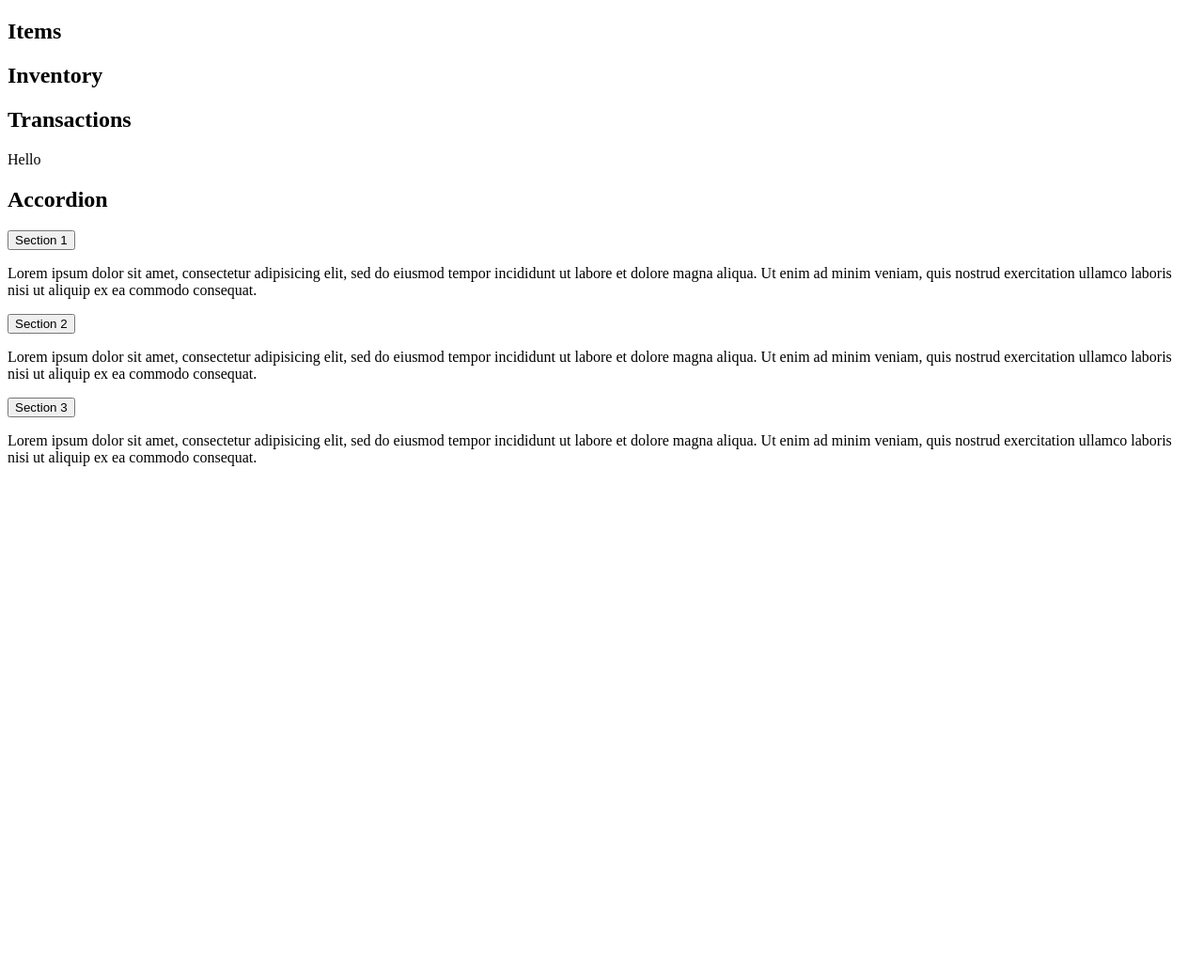
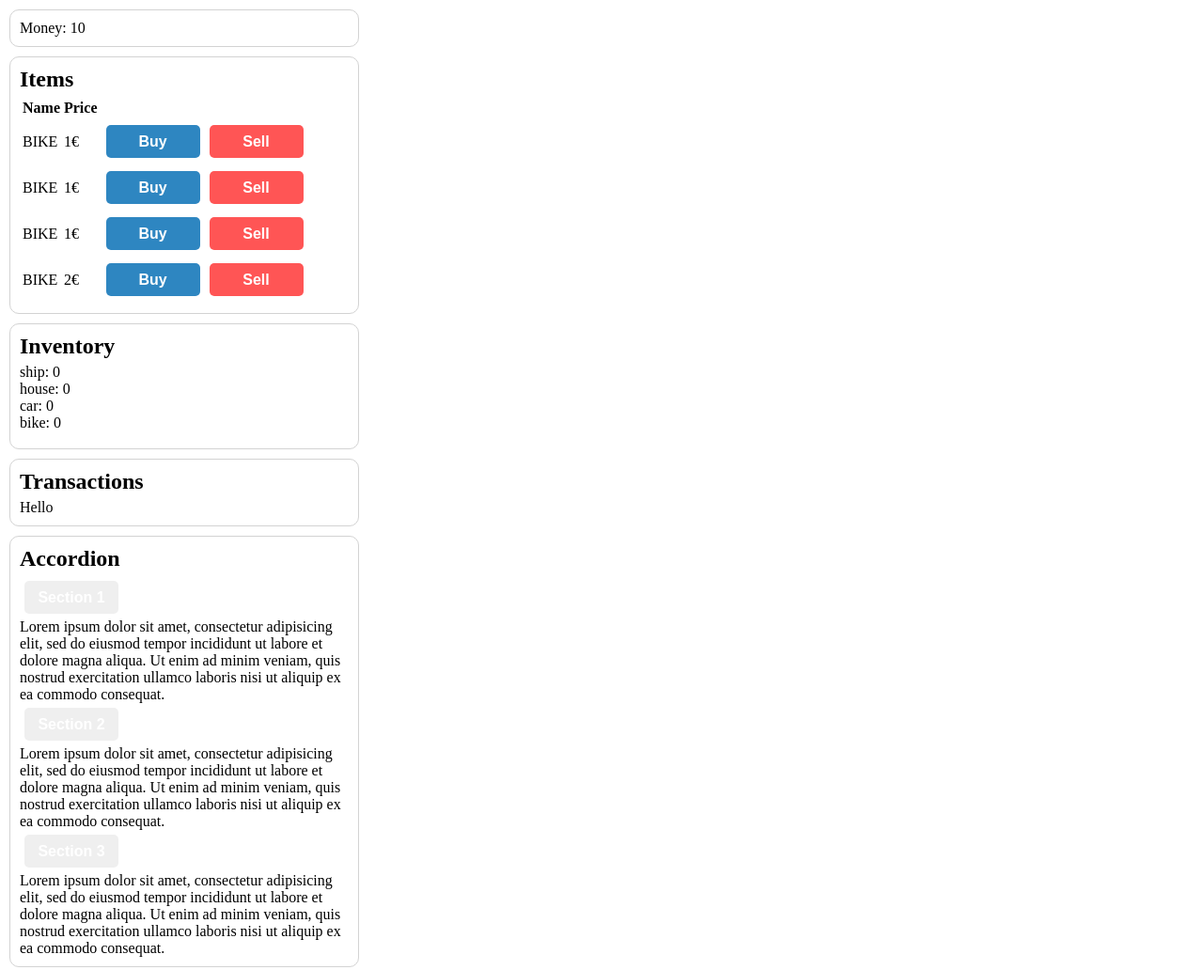
Before and after one commit to Michael55555/Investment-Game, a plain HTML site: page index.html in a window 1280 px wide. Shown: the whole page at 94% size. Before the commit the page ends 800 px from the top, so only its background shows below. Drawn offline with Linux system fonts and the light colour scheme; a web font is replaced by a local one.

Commit message:
Improvements

```diff
--- a/index.html
+++ b/index.html
@@ -1,9 +1,16 @@
 <!DOCTYPE html>
 <!--<link href="https://cdnjs.cloudflare.com/ajax/libs/magic/1.1.0/magic.min.css">-->
+<meta name="viewport" content="width=device-width, initial-scale=1">
+<link href="style.css" rel="stylesheet">
 <p id="money" class=card></p>
 <div class=card id=item>
   <h2>Items</h2>
-  <ul id=item-items></ul>
+  <table id=item-table>
+    <tr>
+      <th>Name</th>
+      <th>Price</th>
+    </tr>
+  </table>
 </div>
 <div class=card>
   <h2>Inventory</h2>
@@ -13,7 +20,6 @@
   <h2>Transactions</h2>
   <p>Hello</p>
 </div>
-<meta name="viewport" content="width=device-width, initial-scale=1">
 <div class=card>
   <h2>Accordion</h2>
   <button class="accordion">Section 1</button>
@@ -33,6 +39,4 @@
       aliqua. Ut enim ad minim veniam, quis nostrud exercitation ullamco laboris nisi ut aliquip ex ea commodo consequat.</p>
   </div>
 </div>
-</body>
-
-</html>
+<script src="script.js"></script>
--- a/script.js
+++ b/script.js
@@ -27,12 +27,17 @@ var model = {
 
 var itemsView = {
   init: () => {
-    this.itemElem = document.getElementById('item-items');
+    this.mainElem = document.getElementById('item');
     this.moneyElem = document.getElementById('money');
+    this.tableElem = document.getElementById('item-table')
     let item;
     let items = octopus.getItems();
     for (let i in items) {
       item = items[i];
+      this.itemElem = document.createElement('tr');
+      this.nameElem = document.createElement('td');
+      this.priceElem = document.createElement('td');
+      this.actionElem = document.createElement('td');
       this.buyItemElem = document.createElement('button');
       this.sellItemElem = document.createElement('button');
       this.itemPriceElem = document.createElement('div');
@@ -44,10 +49,14 @@ var itemsView = {
       this.buyItemElem.innerHTML = 'Buy';
       this.itemPriceElem.innerHTML = item.price;
       this.itemNameElem.innerHTML = item.name;
-      this.itemElem.appendChild(this.buyItemElem);
-      this.itemElem.appendChild(this.sellItemElem);
-      this.itemElem.appendChild(this.itemNameElem);
-      this.itemElem.appendChild(this.itemPriceElem);
+      this.actionElem.appendChild(this.buyItemElem);
+      this.actionElem.appendChild(this.sellItemElem);
+      this.nameElem.appendChild(this.itemNameElem);
+      this.priceElem.appendChild(this.itemPriceElem);
+      this.itemElem.appendChild(this.nameElem);
+      this.itemElem.appendChild(this.priceElem);
+      this.itemElem.appendChild(this.actionElem);
+      this.tableElem.appendChild(this.itemElem);
       itemsView.render();
       this.buyItemElem.addEventListener('click', () => {
         octopus.buyItem(item.name);
@@ -62,7 +71,7 @@ var itemsView = {
       acc.addEventListener("click", () => {
         this.classList.toggle("active");
         var panel = this.nextElementSibling;
-        if (panel.style.display === "block") {
+        if (panel.style.display === 'block') {
           panel.style.display = "none";
         } else {
           panel.style.display = "block";
@@ -71,11 +80,11 @@ var itemsView = {
     }
   },
   render: () => {
-    /*this.moneyElem.innerHTML = 'Money: ' + model.money;
-    for(let i in model.items){
+    this.moneyElem.innerHTML = 'Money: ' + model.money;
+    for (let i in model.items) {
       this.itemPriceElem.innerHTML = model.items[i].price + '€';
       this.itemNameElem.innerHTML = model.items[i].name;
-    }*/
+    }
   }
 };
 
--- a/style.css
+++ b/style.css
@@ -52,6 +52,7 @@
     margin:10px;
     border-radius:10px;
     padding: 10px;
+    width: 350px;
   }
 
   button {
```
